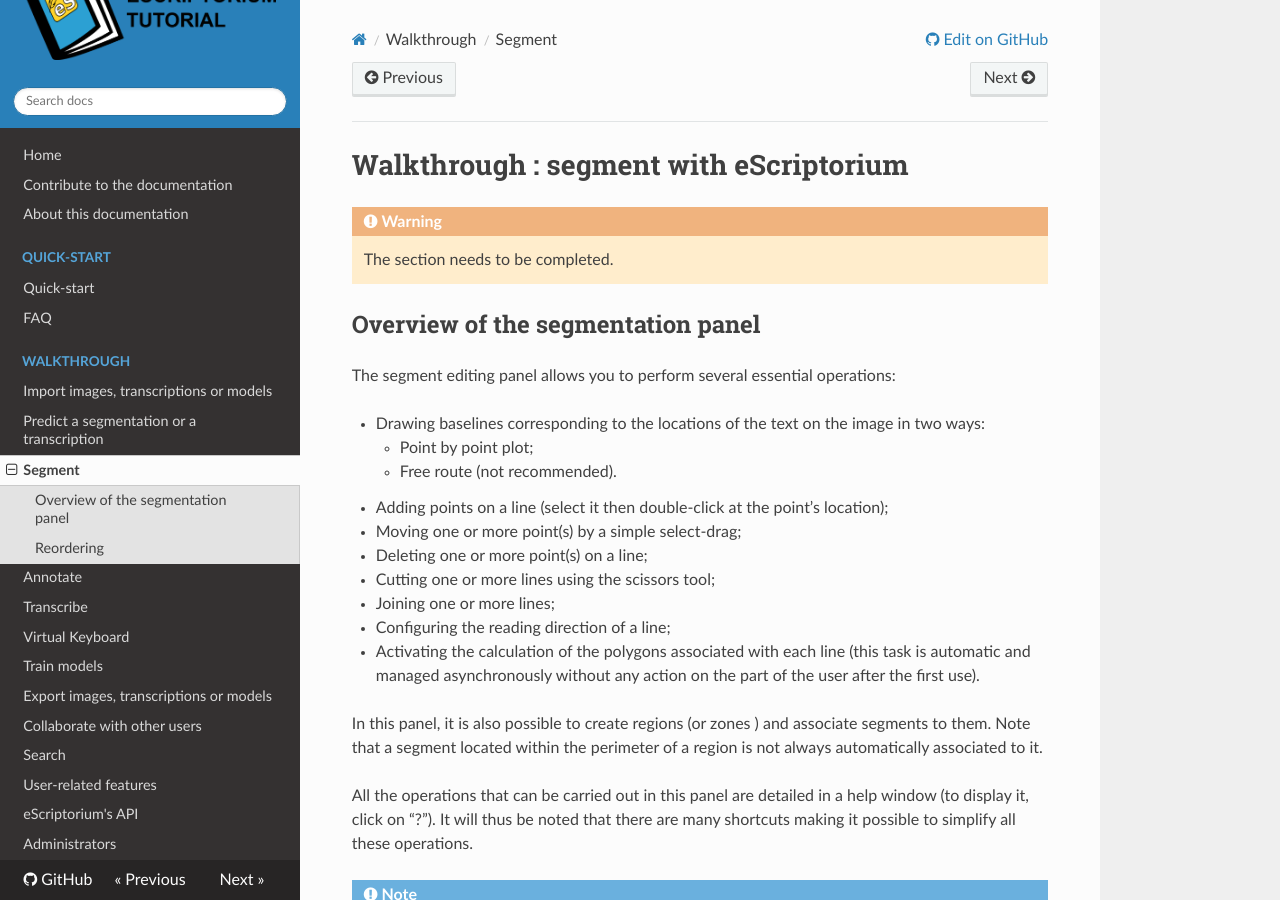
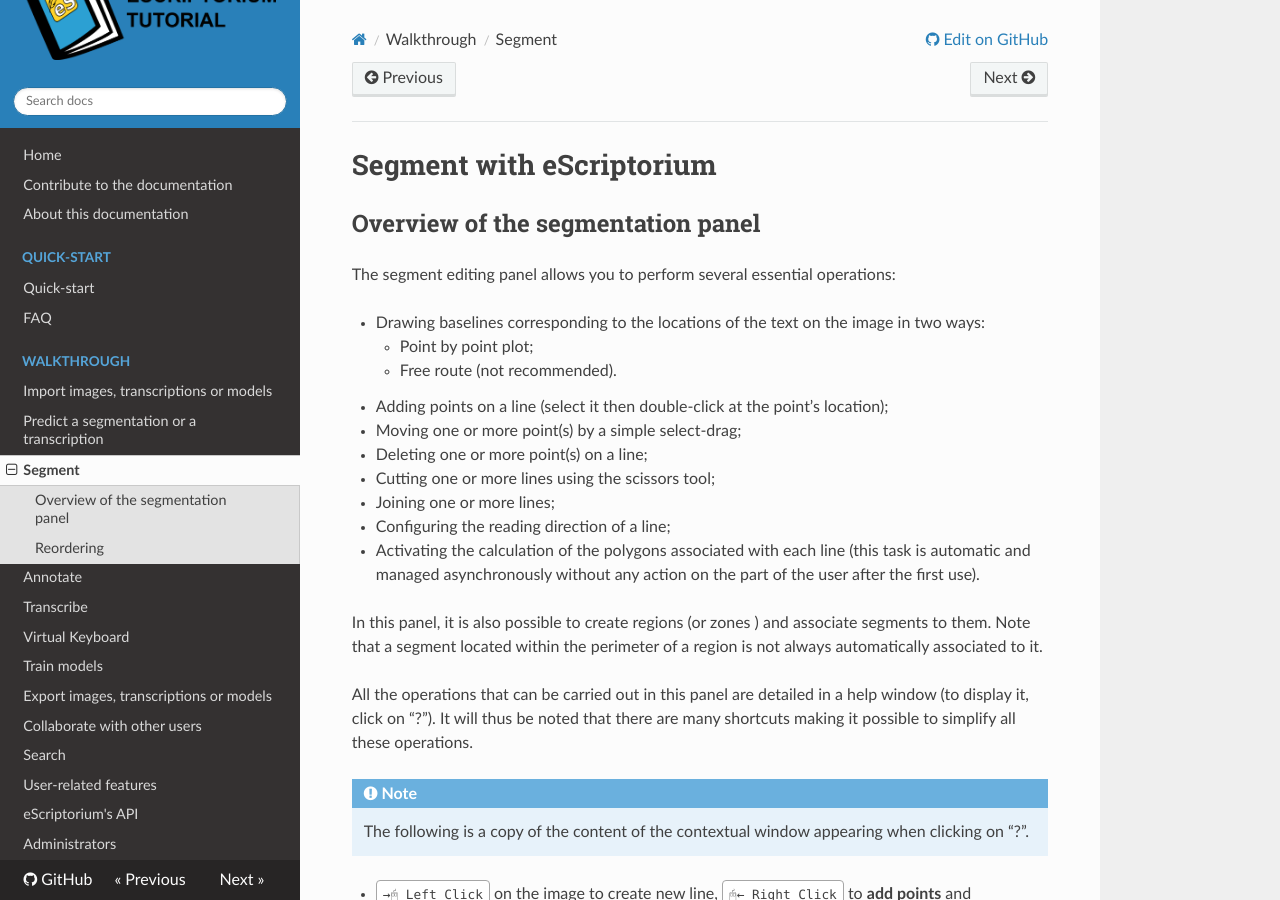
Before and after one commit to alix-tz/escriptorium-documentation, an MkDocs documentation site: the page built from docs/segment.md, in a window 1280 px wide and 900 px high. Built offline with MkDocs 1.6.1, drawn with Linux system fonts in a browser that asks for light colours; nearby versions of some CDN libraries.

Commit message:
retitling segment and adding credits to flochiff

```diff
--- a/docs/segment.md
+++ b/docs/segment.md
@@ -2,14 +2,12 @@
 title: Segment with eScriptorium
 summary: About segmentation features in eScriptorium.
 authors:
-    - Alix Chagué
+    - Alix Chagué, Floriane Chiffoleau
 date: 2023-04-07
 ---
 
-# Walkthrough : segment with eScriptorium
+# Segment with eScriptorium
 
-!!! warning
-    The section needs to be completed.
 
 ## Overview of the segmentation panel
 
@@ -45,7 +43,6 @@
 - so make sure to draw all the lines before calculating the masks.
 - You can also have the option to calculate the masks en masse in the Images tab -> segment -> choose 'Only masks'.
 
-
 - ++left-button++ on a line to select it, then you can drag its closest control point.
 - **Double click** on the line will create a new control point at the mouse location.
 - You can reverse the order of the line's points by selecting a line (or multiple) and using reverse (++i++).
```
